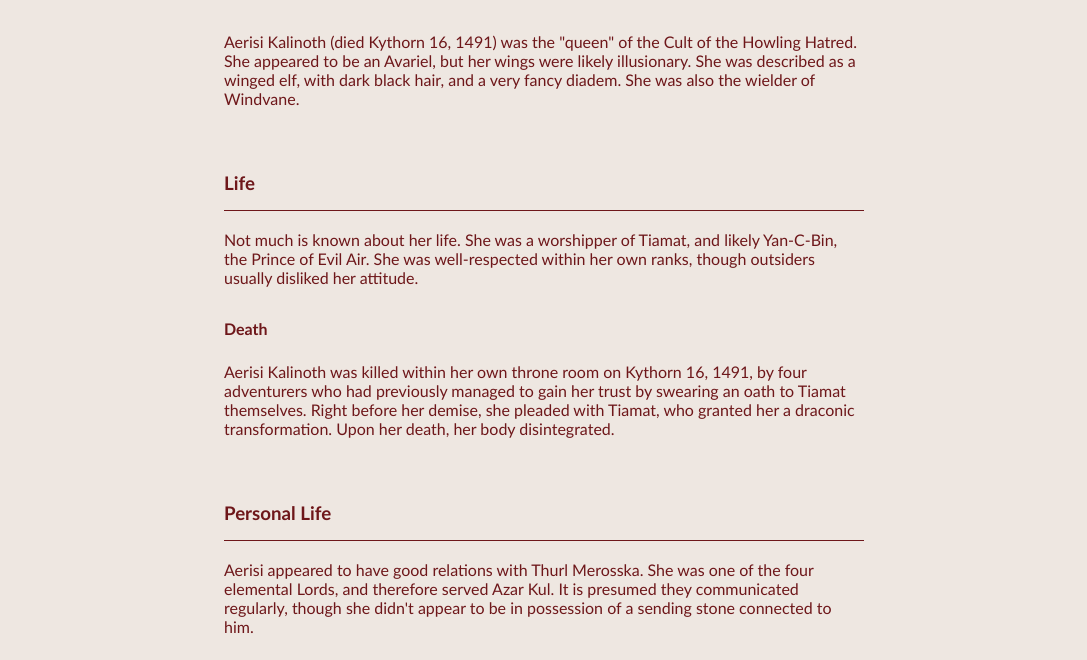
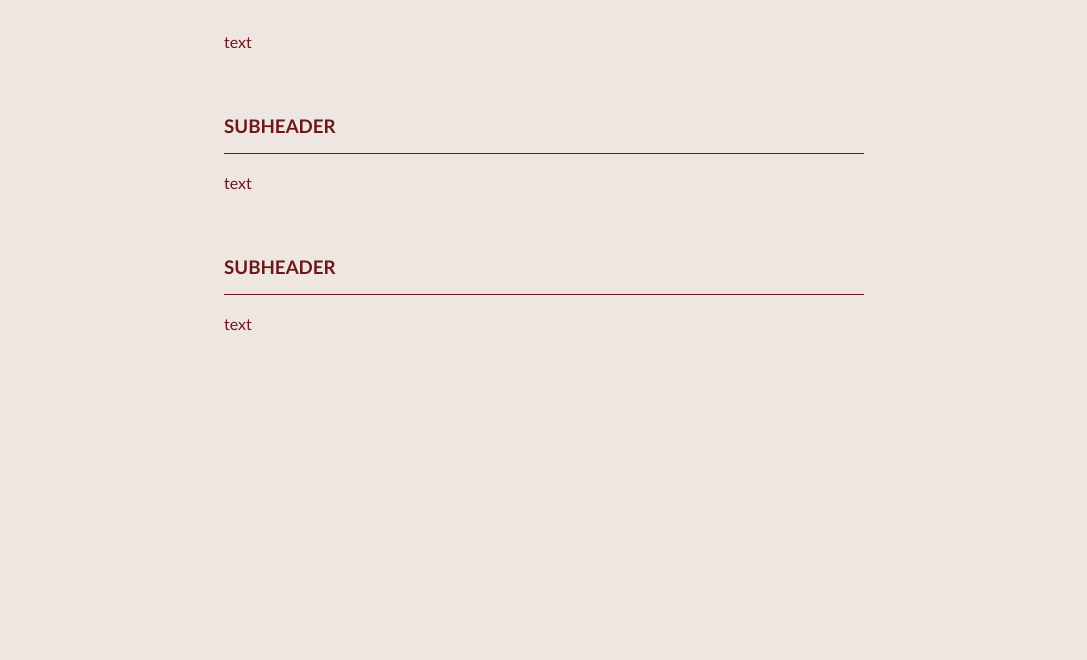
Before and after one commit to irisvw/Humblewood-Fan-Wiki, a plain HTML site: page Locations/location-template.html in a window 1280 px wide. Shown: the part 236-896 px from the top of the page, without its empty margins (96-1183 px from the left). After the commit the page ends 800 px from the top, so only its background shows below. Drawn offline with Linux system fonts and the light colour scheme.

Commit message:
Locations

```diff
--- a/Locations/location-template.html
+++ b/Locations/location-template.html
@@ -36,20 +36,13 @@
     </nav>
 
     <div class="content">
-        <h2 class="main_header">Aerisi Kalinoth</h2>
+        <h2 class="main_header">LOCATION NAME</h2>
         <div class="main_body">
-            <p>Aerisi Kalinoth (died Kythorn 16, 1491) was the "queen" of the Cult of the Howling Hatred. She appeared
-                to be an Avariel, but her wings were likely illusionary. She was described as a winged elf, with dark black hair, and a very fancy diadem. She was also the wielder of Windvane.</p>
-
-            <h3 class="sub_header">Life</h3>
-            <p>Not much is known about her life. She was a worshipper of Tiamat, and likely Yan-C-Bin, the Prince of Evil Air. She was well-respected within her own ranks, though outsiders usually disliked her attitude.</p>
-            <h4 class="sub_sub_header">Death</h4>
-            <p>Aerisi Kalinoth was killed within her own throne room on Kythorn 16, 1491, by four adventurers who had previously managed to gain her trust by swearing an oath to Tiamat themselves.
-                Right before her demise, she pleaded with Tiamat, who granted her a draconic transformation. Upon her death, her body disintegrated.
-            </p>
-            <h3 class="sub_header">Personal Life</h3>
-            <p>Aerisi appeared to have good relations with Thurl Merosska.
-                She was one of the four elemental Lords, and therefore served Azar Kul. It is presumed they communicated regularly, though she didn't appear to be in possession of a sending stone connected to him.
+            <p>text</p>
+            <h3 class="sub_header">SUBHEADER</h3>
+            <p>text</p>
+            <h3 class="sub_header">SUBHEADER</h3>
+            <p>text</p>
             </p>
         </div>
     </div>
```
Also changed, not shown: Locations/alderheart.html (+13 -0 lines), Locations/locations-index.html (+1 -8 lines).
